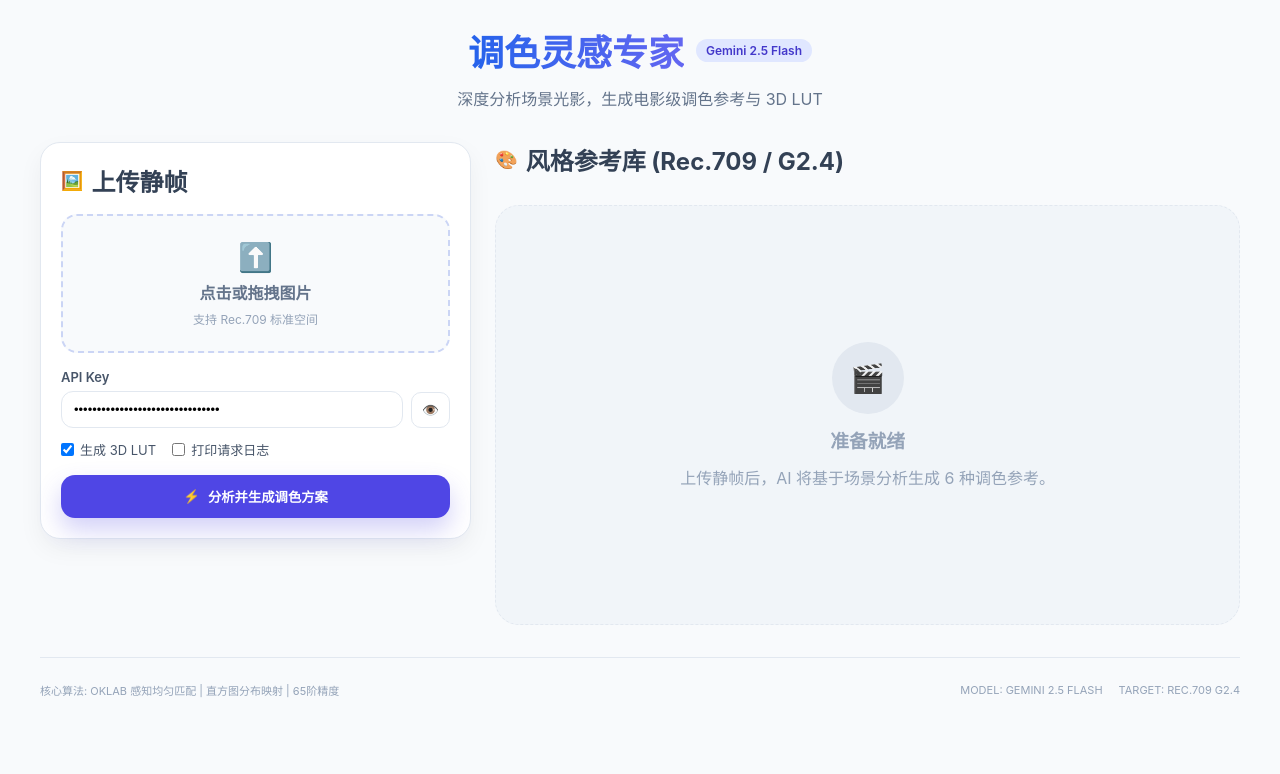
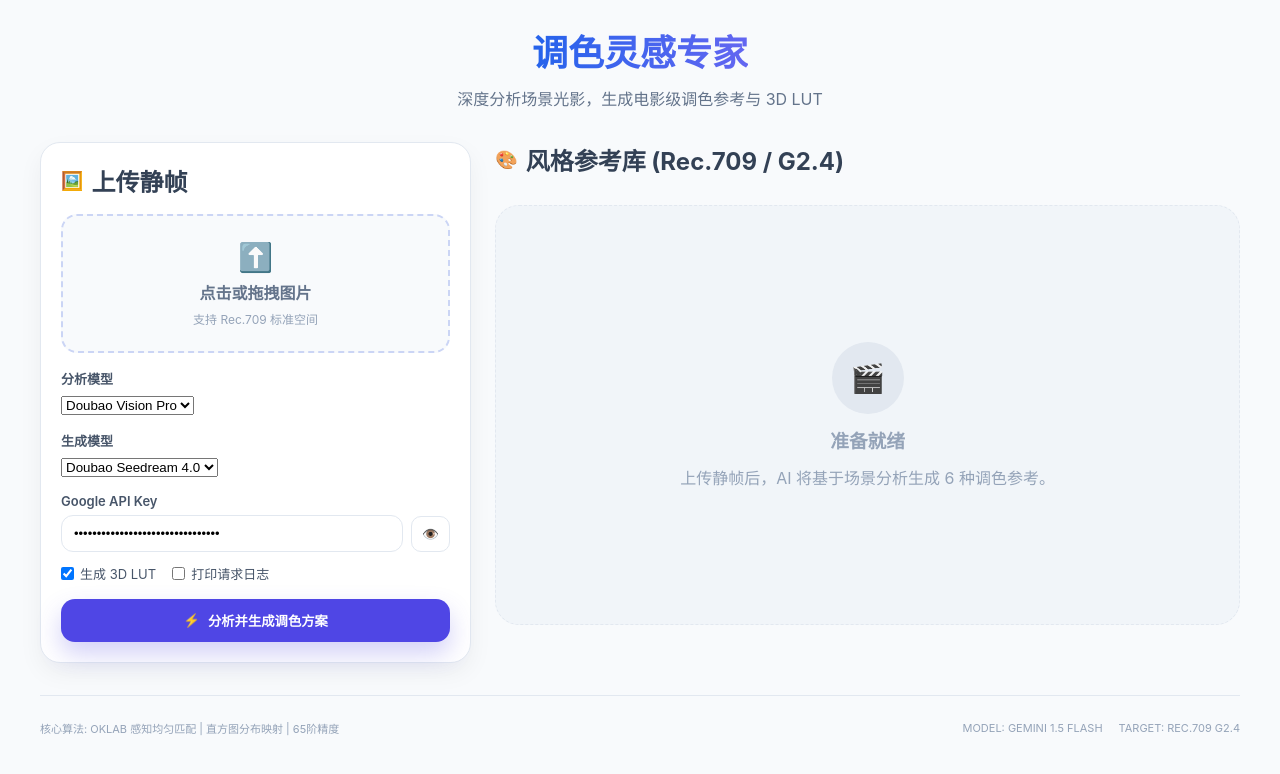
Before and after one commit to Degree-21/ai-lut, a Flask app: page / in a window 1280 px wide. Shown: the top 774 px of the page. Run offline with Flask 3, Linux system fonts and the light colour scheme.

```diff
--- a/config.example.yaml
+++ b/config.example.yaml
@@ -1,4 +1,7 @@
 api_key: ""
+doubao_api_key: ""
+analysis_model: "doubao-1.5-vision-pro-250328"
+image_model: "doubao-seedream-4-0-250828"
 image_path: "input.png"
 out_dir: "outputs"
 styles: "all"
--- a/main.py
+++ b/main.py
@@ -15,11 +15,11 @@ import numpy as np
 import requests
 from PIL import Image
 from flask import Flask, jsonify, render_template, request, send_from_directory
+from openai import OpenAI
 
 from config import load_settings
 
-ANALYSIS_MODEL = "gemini-2.5-flash"
-IMAGE_MODEL = "gemini-2.5-flash"
+
 
 DEBUG_REQUESTS_STATE = False
 
@@ -81,6 +81,9 @@ class ColorTools:
 class AppConfig:
     image_path: Path
     api_key: str
+    doubao_api_key: str
+    analysis_model: str
+    image_model: str
     out_dir: Path
     styles: str
     no_lut: bool
@@ -106,6 +109,9 @@ def load_config() -> AppConfig:
     return AppConfig(
         image_path=image_path,
         api_key=str(settings.get("api_key", "")),
+        doubao_api_key=str(settings.get("doubao_api_key", "")),
+        analysis_model=str(settings.get("analysis_model", "gemini-1.5-flash")),
+        image_model=str(settings.get("image_model", "gemini-1.5-flash")),
         out_dir=out_dir,
         styles=styles,
         no_lut=no_lut,
@@ -159,8 +165,15 @@ def load_image_base64(path: Path) -> Tuple[str, Image.Image, str]:
     return encoded, image, guess_mime_type(path)
 
 
-def fetch_with_retry(url: str, payload: Dict, retries: int = 5, backoff: float = 1.0) -> Dict:
-    headers = {"Content-Type": "application/json"}
+def fetch_with_retry(
+    url: str,
+    payload: Dict,
+    headers: Dict | None = None,
+    retries: int = 5,
+    backoff: float = 1.0,
+) -> Dict:
+    if headers is None:
+        headers = {"Content-Type": "application/json"}
     for attempt in range(retries + 1):
         try:
             if DEBUG_REQUESTS_STATE or env_flag("DEBUG_REQUESTS", "0"):
@@ -226,9 +239,50 @@ def resolve_style_ids(styles_value: str) -> List[str]:
     return [style.id for style in STYLE_PRESETS if style.id in wanted]
 
 
-def analyze_scene(image_b64: str, mime_type: str, api_key: str, retries: int) -> str:
-    if not api_key:
-        raise RuntimeError("未提供 API Key，请通过环境变量 GOOGLE_API_KEY/GEMINI_API_KEY/API_KEY 设置。")
+def analyze_scene(
+    image_b64: str, mime_type: str, config: AppConfig, retries: int
+) -> str:
+    if config.analysis_model.startswith("doubao-"):
+        if not config.doubao_api_key:
+            raise RuntimeError("未提供豆包 API Key，请通过环境变量 ARK_API_KEY 设置。")
+
+        client = OpenAI(
+            base_url="https://ark.cn-beijing.volces.com/api/v3",
+            api_key=config.doubao_api_key,
+        )
+
+        response = client.chat.completions.create(
+            model=config.analysis_model,
+            messages=[
+                {
+                    "role": "user",
+                    "content": [
+                        {
+                            "type": "image_url",
+                            "image_url": {
+                                "url": f"data:{mime_type};base64,{image_b64}"
+                            },
+                        },
+                        {
+                            "type": "text",
+                            "text": (
+                                "请作为电影调色师和摄影指导，详细描述这张静帧。包含："
+                                "1.画面构图和所有主体元素。2.现有的光源位置和性质。3.画面的物理结构。"
+                                "请输出一段极其详尽的描述，用于指导另一个AI生成相同结构但不同影调的图片。"
+                            ),
+                        },
+                    ],
+                }
+            ],
+        )
+        return response.choices[0].message.content or "检测到复杂场景"
+
+    if not config.api_key:
+        raise RuntimeError(
+            "未提供 API Key，请通过环境变量 GOOGLE_API_KEY/GEMINI_API_KEY/API_KEY 设置。"
+        )
+
+    ANALYSIS_MODEL = config.analysis_model
     payload = {
         "contents": [
             {
@@ -247,7 +301,7 @@ def analyze_scene(image_b64: str, mime_type: str, api_key: str, retries: int) ->
     }
     url = (
         "https://generativelanguage.googleapis.com/v1beta/models/"
-        f"{ANALYSIS_MODEL}:generateContent?key={api_key}"
+        f"{ANALYSIS_MODEL}:generateContent?key={config.api_key}"
     )
     result = fetch_with_retry(url, payload, retries=retries)
     return (
@@ -274,37 +328,66 @@ def generate_style_image(
     style: StylePreset,
     image_b64: str,
     mime_type: str,
-    api_key: str,
+    config: AppConfig,
     retries: int,
 ) -> bytes:
-    if not api_key:
-        raise RuntimeError("未提供 API Key，请通过环境变量 GOOGLE_API_KEY/GEMINI_API_KEY/API_KEY 设置。")
-    prompt = (
-        f"A professional movie frame with {style.name} color grade. {style.description}."
-        f" Base scene description: {scene_description}."
-        " CRITICAL: Keep the original composition, subject identity, and physical structure 100% identical."
-        " Only change lighting and color grading. High detail, cinematic lighting, 4k quality."
-    )
-    payload = {
-        "contents": [
-            {
-                "parts": [
-                    {"text": prompt},
-                    {"inlineData": {"mimeType": mime_type, "data": image_b64}},
-                ]
-            }
-        ],
-        "generationConfig": {"responseModalities": ["IMAGE"]},
-    }
-    url = (
-        "https://generativelanguage.googleapis.com/v1beta/models/"
-        f"{IMAGE_MODEL}:generateContent?key={api_key}"
-    )
-    result = fetch_with_retry(url, payload, retries=retries)
-    try:
-        return extract_image_bytes(result)
-    except RuntimeError as exc:
-        raise RuntimeError(f"未获取到 {style.id} 的生成结果") from exc
+    if config.image_model.startswith("doubao-"):
+        if not config.doubao_api_key:
+            raise RuntimeError("未提供豆包 API Key，请通过环境变量 ARK_API_KEY 设置。")
+        url = "https://ark.cn-beijing.volces.com/api/v3/images/generations"
+        payload = {
+            "model": config.image_model,
+            "prompt": (
+                f"A professional movie frame with {style.name} color grade. {style.description}."
+                f" Base scene description: {scene_description}."
+                " CRITICAL: Keep the original composition, subject identity, and physical structure 100% identical."
+                " Only change lighting and color grading. High detail, cinematic lighting, 4k quality."
+            ),
+            "image": [f"data:{mime_type};base64,{image_b64}"],
+            "size": "1024x1024",  # Default size, can be made configurable
+            "watermark": False,
+        }
+        headers = {
+            "Content-Type": "application/json",
+            "Authorization": f"Bearer {config.doubao_api_key}",
+        }
+        result = fetch_with_retry(url, payload, headers=headers, retries=retries)
+
+        image_url = result.get("data", [{}])[0].get("url")
+        if image_url:
+            image_response = requests.get(image_url, timeout=120)
+            image_response.raise_for_status()
+            return image_response.content
+        raise RuntimeError("未获取到生成图像数据")
+    else:
+        if not config.api_key:
+            raise RuntimeError("未提供 API Key，请通过环境变量 GOOGLE_API_KEY/GEMINI_API_KEY/API_KEY 设置。")
+        prompt = (
+            f"A professional movie frame with {style.name} color grade. {style.description}."
+            f" Base scene description: {scene_description}."
+            " CRITICAL: Keep the original composition, subject identity, and physical structure 100% identical."
+            " Only change lighting and color grading. High detail, cinematic lighting, 4k quality."
+        )
+        payload = {
+            "contents": [
+                {
+                    "parts": [
+                        {"text": prompt},
+                        {"inlineData": {"mimeType": mime_type, "data": image_b64}},
+                    ]
+                }
+            ],
+            "generationConfig": {"responseModalities": ["IMAGE"]},
+        }
+        url = (
+            "https://generativelanguage.googleapis.com/v1beta/models/"
+            f"{config.image_model}:generateContent?key={config.api_key}"
+        )
+        result = fetch_with_retry(url, payload, retries=retries)
+        try:
+            return extract_image_bytes(result)
+        except RuntimeError as exc:
+            raise RuntimeError(f"未获取到 {style.id} 的生成结果") from exc
 
 
 def extract_histogram(image: Image.Image, sample_size: int) -> Dict[str, np.ndarray]:
@@ -410,7 +493,9 @@ def run_pipeline(
         if not selected_styles:
             raise RuntimeError("未选择任何风格。")
 
-        scene_description = analyze_scene(image_b64, mime_type, config.api_key, config.retries)
+        scene_description = analyze_scene(
+            image_b64, mime_type, config, config.retries
+        )
         analysis_path = out_dir / "analysis.txt"
         analysis_path.write_text(scene_description, encoding="utf-8")
 
@@ -421,7 +506,7 @@ def run_pipeline(
                 style,
                 image_b64,
                 mime_type,
-                config.api_key,
+                config,
                 config.retries,
             )
             image_out = out_dir / f"ref_{style.id}.png"
@@ -483,15 +568,40 @@ def create_app() -> Flask:
     @app.route("/")
     def index():
         settings = load_settings()
-        return render_template("index.html", api_key=str(settings.get("api_key", "")))
+        return render_template(
+            "index.html",
+            api_key=str(settings.get("api_key", "")),
+            doubao_api_key=str(settings.get("doubao_api_key", "")),
+            image_model=str(settings.get("image_model", "gemini-1.5-flash")),
+        )
 
     @app.route("/api/generate", methods=["POST"])
     def api_generate():
         require_dependencies()
         settings = load_settings()
-        api_key = request.form.get("api_key", "").strip() or str(settings.get("api_key", ""))
-        if not api_key:
+        api_key = request.form.get("api_key", "").strip() or str(
+            settings.get("api_key", "")
+        )
+        doubao_api_key = request.form.get("doubao_api_key", "").strip() or str(
+            settings.get("doubao_api_key", "")
+        )
+        analysis_model = request.form.get("analysis_model", "").strip() or str(
+            settings.get("analysis_model", "gemini-1.5-flash")
+        )
+        image_model = request.form.get("image_model", "").strip() or str(
+            settings.get("image_model", "gemini-1.5-flash")
+        )
+        if (
+            not api_key
+            and not analysis_model.startswith("doubao-")
+            and not image_model.startswith("doubao-")
+        ):
             return jsonify({"error": "未提供 API Key，请先填写。"}), 400
+        if (
+            not doubao_api_key
+            and (analysis_model.startswith("doubao-") or image_model.startswith("doubao-"))
+        ):
+            return jsonify({"error": "未提供豆包 API Key，请先填写。"}), 400
 
         image_file = request.files.get("image")
         if image_file is None:
@@ -501,8 +611,18 @@ def create_app() -> Flask:
         if not image_bytes:
             return jsonify({"error": "上传的图片为空。"}), 400
 
-        generate_lut_flag = request.form.get("generate_lut", "1").lower() in {"1", "true", "yes", "on"}
-        debug_requests = request.form.get("debug_requests", "0").lower() in {"1", "true", "yes", "on"}
+        generate_lut_flag = request.form.get("generate_lut", "1").lower() in {
+            "1",
+            "true",
+            "yes",
+            "on",
+        }
+        debug_requests = request.form.get("debug_requests", "0").lower() in {
+            "1",
+            "true",
+            "yes",
+            "on",
+        }
         style_ids = request.form.getlist("styles")
         if not style_ids:
             style_ids = [style.id for style in STYLE_PRESETS]
@@ -514,6 +634,9 @@ def create_app() -> Flask:
         config = AppConfig(
             image_path=Path(settings.get("image_path", "input.png")),
             api_key=api_key,
+            doubao_api_key=doubao_api_key,
+            analysis_model=analysis_model,
+            image_model=image_model,
             out_dir=out_dir,
             styles=",".join(style_ids),
             no_lut=not generate_lut_flag,
--- a/requirements.txt
+++ b/requirements.txt
@@ -3,3 +3,4 @@ Pillow
 requests
 PyYAML
 Flask
+openai
--- a/static/app.js
+++ b/static/app.js
@@ -21,8 +21,14 @@ const elements = {
   uploadArea: document.getElementById("upload-area"),
   uploadPlaceholder: document.querySelector(".upload-placeholder"),
   resetButton: document.getElementById("reset-button"),
+  analysisModelSelect: document.getElementById("analysis-model-select"),
+  imageModelSelect: document.getElementById("image-model-select"),
+  geminiKeyField: document.getElementById("gemini-key-field"),
+  doubaoKeyField: document.getElementById("doubao-key-field"),
   apiKeyInput: document.getElementById("api-key-input"),
+  doubaoApiKeyInput: document.getElementById("doubao-api-key-input"),
   toggleKey: document.getElementById("toggle-key"),
+  toggleDoubaoKey: document.getElementById("toggle-doubao-key"),
   lutToggle: document.getElementById("lut-toggle"),
   debugToggle: document.getElementById("debug-toggle"),
   generateButton: document.getElementById("generate-button"),
@@ -33,12 +39,42 @@ const elements = {
   analysisText: document.getElementById("analysis-text"),
   results: document.getElementById("results"),
   errorPanel: document.getElementById("error-panel"),
-  errorMessage: document.getElementById("error-message")
+  errorMessage: document.getElementById("error-message"),
+  imageModelBadge: document.getElementById("image-model-badge")
 };
 
-if (window.APP_CONFIG && window.APP_CONFIG.apiKey) {
-  elements.apiKeyInput.value = window.APP_CONFIG.apiKey;
+if (window.APP_CONFIG) {
+  if (window.APP_CONFIG.apiKey) {
+    elements.apiKeyInput.value = window.APP_CONFIG.apiKey;
+  }
+  if (window.APP_CONFIG.doubaoApiKey) {
+    elements.doubaoApiKeyInput.value = window.APP_CONFIG.doubaoApiKey;
+  }
+  if (window.APP_CONFIG.analysisModel) {
+    elements.analysisModelSelect.value = window.APP_CONFIG.analysisModel;
+    elements.analysisModelSelect.dispatchEvent(new Event('change')); // Trigger change to show/hide API key field
+  }
+  if (window.APP_CONFIG.imageModel) {
+    elements.imageModelSelect.value = window.APP_CONFIG.imageModel;
+    elements.imageModelBadge.textContent = `Model: ${elements.imageModelSelect.options[elements.imageModelSelect.selectedIndex].text}`;
+  }
 }
+
+elements.analysisModelSelect.addEventListener("change", () => {
+  const model = elements.analysisModelSelect.value;
+  if (model.startsWith("doubao-")) {
+    elements.geminiKeyField.classList.add("hidden");
+    elements.doubaoKeyField.classList.remove("hidden");
+  } else {
+    elements.geminiKeyField.classList.remove("hidden");
+    elements.doubaoKeyField.classList.add("hidden");
+  }
+});
+
+elements.imageModelSelect.addEventListener("change", () => {
+  const model = elements.imageModelSelect.options[elements.imageModelSelect.selectedIndex].text;
+  elements.imageModelBadge.textContent = `Model: ${model}`;
+});
 
 elements.fileInput.addEventListener("change", (event) => {
   const file = event.target.files[0];
@@ -74,6 +110,12 @@ elements.toggleKey.addEventListener("click", () => {
   const isPassword = elements.apiKeyInput.type === "password";
   elements.apiKeyInput.type = isPassword ? "text" : "password";
   elements.toggleKey.textContent = isPassword ? "🙈" : "👁️";
+});
+
+elements.toggleDoubaoKey.addEventListener("click", () => {
+  const isPassword = elements.doubaoApiKeyInput.type === "password";
+  elements.doubaoApiKeyInput.type = isPassword ? "text" : "password";
+  elements.toggleDoubaoKey.textContent = isPassword ? "🙈" : "👁️";
 });
 
 elements.generateButton.addEventListener("click", () => {
@@ -187,19 +229,22 @@ async function generateStyles() {
     return;
   }
   clearError();
-  setStatus(true, "Gemini 正在分析场景并生成调色参考...");
+  setStatus(true, "正在分析场景并生成调色参考...");
 
   try {
     const formData = new FormData();
     formData.append("image", state.file);
     formData.append("api_key", elements.apiKeyInput.value.trim());
+    formData.append("doubao_api_key", elements.doubaoApiKeyInput.value.trim());
+    formData.append("analysis_model", elements.analysisModelSelect.value);
+    formData.append("image_model", elements.imageModelSelect.value);
     formData.append("generate_lut", elements.lutToggle.checked ? "1" : "0");
     formData.append("debug_requests", elements.debugToggle.checked ? "1" : "0");
     STYLE_PRESETS.forEach((style) => formData.append("styles", style.id));
 
     const response = await fetch("/api/generate", {
       method: "POST",
-      body: formData
+      body: formData,
     });
 
     const data = await response.json();
--- a/templates/index.html
+++ b/templates/index.html
@@ -11,7 +11,6 @@
       <header class="container header">
         <div class="title">
           <h1>调色灵感专家</h1>
-          <span class="badge">Gemini 2.5 Flash</span>
         </div>
         <p class="subtitle">深度分析场景光影，生成电影级调色参考与 3D LUT</p>
       </header>
@@ -44,10 +43,34 @@
               </div>
 
               <div class="field">
-                <label>API Key</label>
+                <label for="analysis-model-select">分析模型</label>
+                <select id="analysis-model-select" class="select-input">
+                  <option value="gemini-1.5-flash">Gemini 1.5 Flash</option>
+                  <option value="doubao-1.5-vision-pro-250328" selected>Doubao Vision Pro</option>
+                </select>
+              </div>
+
+              <div class="field">
+                <label for="image-model-select">生成模型</label>
+                <select id="image-model-select" class="select-input">
+                  <option value="gemini-1.5-flash">Gemini 1.5 Flash</option>
+                  <option value="doubao-seedream-4-0-250828" selected>Doubao Seedream 4.0</option>
+                </select>
+              </div>
+
+              <div class="field" id="gemini-key-field">
+                <label>Google API Key</label>
                 <div class="api-input">
                   <input id="api-key-input" type="password" placeholder="请输入 Google API Key" />
                   <button id="toggle-key" class="icon-button" type="button">👁️</button>
+                </div>
+              </div>
+
+              <div class="field hidden" id="doubao-key-field">
+                <label>Doubao API Key</label>
+                <div class="api-input">
+                  <input id="doubao-api-key-input" type="password" placeholder="请输入 Doubao API Key" />
+                  <button id="toggle-doubao-key" class="icon-button" type="button">👁️</button>
                 </div>
               </div>
 
@@ -104,7 +127,7 @@
       <footer class="container footer">
         <p>核心算法: OKLAB 感知均匀匹配 | 直方图分布映射 | 65阶精度</p>
         <div class="footer-right">
-          <span>Model: Gemini 2.5 Flash</span>
+          <span id="image-model-badge">Model: Gemini 1.5 Flash</span>
           <span>Target: Rec.709 G2.4</span>
         </div>
       </footer>
@@ -112,7 +135,8 @@
 
     <script>
       window.APP_CONFIG = {
-        apiKey: "{{ api_key|e }}"
+        apiKey: "{{ api_key|e }}",
+        doubaoApiKey: "{{ doubao_api_key|e }}"
       };
     </script>
     <script src="{{ url_for('static', filename='app.js') }}"></script>
```
Also changed, not shown: GEMINI.md (added, +70 -0 lines), config.py (+7 -0 lines).
